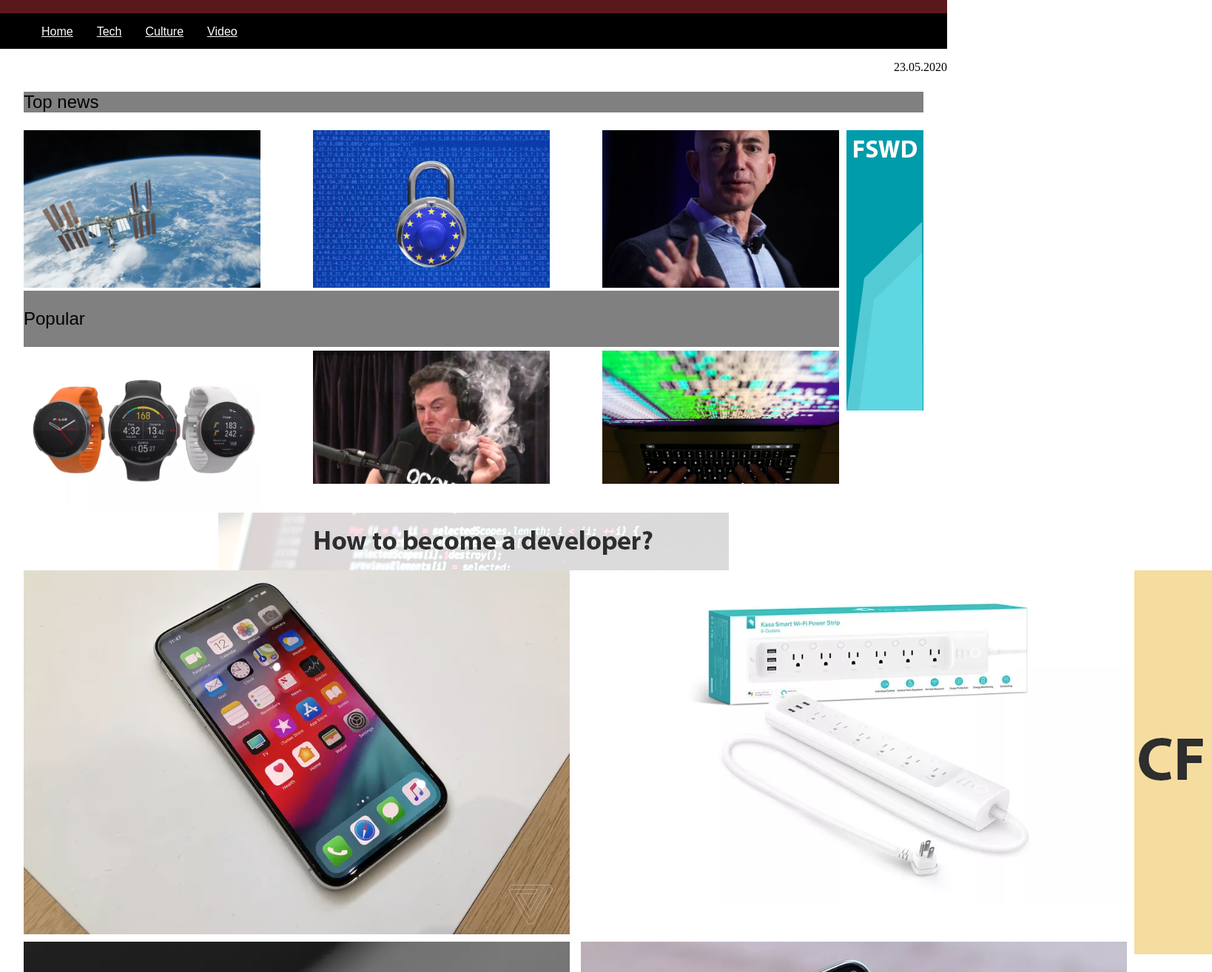
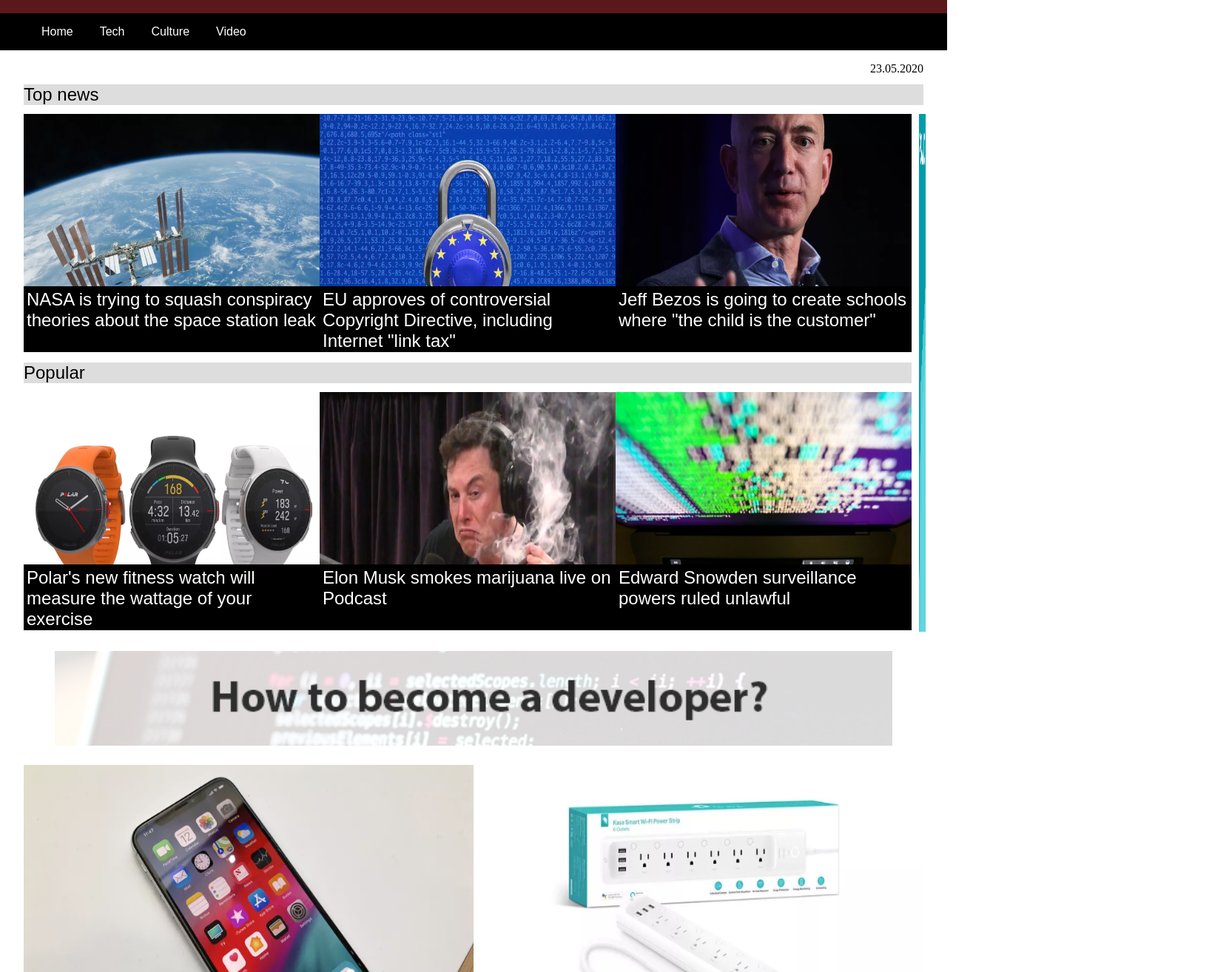
Before and after one commit to Ahimedes/CFLMS-Ahmed-CodeReview-02, a plain HTML site: page index.html in a window 1280 px wide. Shown: the part 91-1405 px from the top of the page at 74% size, 1638 px wide, since content can reach past the window. Drawn offline with Linux system fonts and the light colour scheme.

Commit message:
Adds Css and changes layout mistakes

```diff
--- a/index.html
+++ b/index.html
@@ -9,10 +9,13 @@
 <body>
 	<div class="Banner">
 		<div>
-			<img src="img/logo-newspaper-cf.png">
+            <a href="https://codefactory.wien">
+			<img src="img/logo-newspaper-cf.png" title="Sidebanner"></a>
 		</div>
 		<div>
+            <a href="https://codefactory.wien/de/home/">
 			<img src="img/banner-1.png">
+            </a>
 		</div>
 	</div>
 
@@ -24,54 +27,64 @@
 		   <li><a href="#">Video</a></li>
 	    </ul>
     </div>
-
-    <div class="Date">
+    <section class="whole">
+        <section class="Uno">
+            <section class="Date">
             	<p>23.05.2020</p>
-    </divn>
+            </section>
+        </section>
+            <section class="Head1">
             <div class="First">
             	<p>Top news</p>
             </div>
-
+            </section>
         <section class="Burrito">
         	<div class="Pics">
         		<div class="Upperbox1">
-    			<div><img class="newspic" src="img/nasa.png"></div>
-    			<div><img class="newspic" src="img/eu.png"></div>
-    			<div><img class="newspic" src="img/jeff.png"></div>
+        			<div class="contain"><img class="newspic" src="img/nasa.png"><div class="Text">NASA is trying to squash conspiracy theories about the space station leak</div></div>
+        			<div class="contain"><div class="Text">EU approves of controversial Copyright Directive, including Internet "link tax"</div><img class="newspic" src="img/eu.png"></div>
+        			<div class="contain"><img class="newspic" src="img/jeff.png"><div class="Text">Jeff Bezos is going to create schools where "the child is the customer"</div></div>
         		</div>
+
         		<div class="Second">
         			<p>Popular</p>
         		</div>
+
         		<div class="Lowerbox1">
-    			<div><img class="newspic" src="img/polar.png"></div>
-    			<div><img class="newspic" src="img/musk.jpg"></div>
-    			<div><img class="newspic" src="img/snowden.jpg"></div>
+        			<div class="contain"><img class="newspic" src="img/polar.png"><div class="Text">Polar's new fitness watch will measure the wattage of your exercise</div></div>
+        			<div class="contain"><img class="newspic" src="img/musk.jpg"><div class="Text">Elon Musk smokes marijuana live on Podcast</div></div>
+        			<div class="contain"><img class="newspic" src="img/snowden.jpg"><div class="Text">Edward Snowden surveillance powers ruled unlawful</div></div>
         		</div>
         	</div>
 
         	<aside class="sidebanner">
-    		<img src="img/banner-2.png">
+                <a href="https://codefactory.wien">
+        		<img id="firstban" src="img/banner-2.png"></a>
         	</aside>
         </section>
 
+        <section class="Wrap">
             <aside class="midbanner">
-    	<img src="img/banner-3.png">
+            	<img id="secondban" src="img/banner-3.png">
             </aside>
+        </section>
 
         <section class="Burrito">
         	<div class="Pics2">
         		<div class="Upperbox2">
-    			<div class="bigpic"><img src="img/iphone.png"></div>
-    			<div class="bigpic"><img src="img/smart.png"></div>
+        			<div class="contain"><img class="bigpic" src="img/iphone.png"><div class="Text">How to order the iPhone XS, XS Max and XR</div></div>
+        			<div class="contain"><img class="bigpic" src="img/smart.png"><div class="Text">This smart power strip lets you individually control each outlet</div></div>
         		</div>
         		<div class="Lowerbox2">
-    			<div class="bigpic"><img src="img/one.png"></div>
-    			<div class="bigpic"><img src="img/phone.png"></div>
+        			<div class="contain"><img class="bigpic" src="img/one.png"><div class="Text">OnePlus announces super cheap USB-C earbuds</div></div>
+        			<div class="contain"><img class="bigpic" src="img/phone.png"><div class="Text">Spotify raises limit for offline to 10,000 songs per device</div></div>
         		</div>
         	</div>
         	<aside class="sidebanner">
-    		<img src="img/banner-4.png">
+                <a href="https://codefactory.wien">
+        		<img id ="lastban" src="img/banner-4.png"></a>
         	</aside>
+        </section>
     </section>
 
     <footer>
@@ -81,7 +94,8 @@
 		   <li><a href="#">Culture</a></li>
 		   <li><a href="#">Video</a></li>
 	    </ul>
-    	<img class="Botlogo" src="img/logo-newspaper-cf.png">
+        <a href="https://codefactory.wien">
+    	<img class="Botlogo" src="img/logo-newspaper-cf.png"></a>
     	<p id="para">Ahmed - Codefactory 2020</p>
     </footer>
 
--- a/style.scss
+++ b/style.scss
@@ -1,120 +1,235 @@
+@media screen and (max-width: 480px) {
+	* {
+	display: flex;
+	flex-flow: column;
+	max-width: 100%;
+	}
+
+}
+
+
 body {
 	margin: 0;
 }
+
+.whole {
+	width: 100%;
+}
+
 .Banner {
 	background-color: #5b181a;
 	display: flex;
 	justify-content: space-between;
-	align-items: center;
-	padding:1em;
-
+	padding: 1em;
 }
 
 .List {
 	list-style-type: none;
-	padding-bottom: 3em;
+	background-color: black;
 	margin-top: 0;
-	background-color: black;
+
 	li {
-		float: left;
+		display: inline-block;
+		padding: 1em;
 	}
+
 	a {
-		display: block;
-		padding: 1em;
 		color: white;
 		font-family: Arial, Helvetica, sans-serif;
+		text-decoration: none;
 	}
 }
 
-.Date {
-	text-align: right;
-}
 .Burrito {
 	display: flex;
-	width:95%;
-	margin: 0 auto;
+	width: 95%;
+	margin: auto;
+	flex-flow: row;
+
+
+	.Pics {
+		width: 80em;
+		margin-right: 10px;
+
+		.Upperbox1 {
+			display: flex;
+			flex-flow: row;
+			justify-content: space-between;
+			width: 100%;
+
 		}
 
-.First {
-	font-family: Arial, Helvetica, sans-serif;
-	background-color: gray;
-	width: 95%;
-	margin: 0 auto;
-	font-size: 1.5em;
-	text-align: left;
+		.Lowerbox1 {
+			display: flex;
+			flex-flow: row;
+			justify-content: space-between;
+			width: 100%;
+
 		}
 
-.Second {
-	font-family: Arial, Helvetica, sans-serif;
-	background-color: gray;
-	width: 100%;
-	margin: 0 auto;
-	font-size: 1.5em;
-	text-align: left;
-	display: flex;
+		.newspic {
+			width: 25em;
+			height: 20em;
+		}
+		.contain {
+				position: relative;
 			}
 
-.Pics {
-	display: flex;
-	flex-flow: column;
-	width: 100%;
-	.Upperbox1 {
+		.Text{
+			position: absolute;
+			bottom:0.1em;
+			height: 25%;
+			padding: 4px;
+			color: white;
+			background-color: black;
+			font-family: Arial, Helvetica, sans-serif;
+			font-size: 1.5em;
+		}
+
+	}
+
+	.Pics2 {
+		width: 80em;
+		margin-right: 10px;
+
+		.Upperbox2 {
 			display: flex;
 			justify-content: space-between;
-  		flex-direction: row;
 			width: 100%;
-  		margin-right: 15px;
+			margin-bottom: 3em;
+
 		}
-	.Lowerbox1 {
+
+		.Lowerbox2 {
 			display: flex;
 			justify-content: space-between;
-  		flex-direction: row;
 			width: 100%;
-  		margin-right: 15px;
-  		margin-top: 5px;
+
 		}
-	.newspic {
-		width: 20em;
+
+		.bigpic {
+			width: 38em;
+			height: 30em;
+
 		}
-	.bigpic {
-		display: flex;
-		width: 10em;
-		overflow: hidden;
+
+		.contain {
+				position: relative;
+			}
+
+			.Text{
+				position: absolute;
+				bottom:0.1em;
+				height: 25%;
+				width: 600px;
+				padding: 4px;
+				color: white;
+				background-color: black;
+				font-family: Arial, Helvetica, sans-serif;
+				font-size: 2em;
+		}
 
 	}
 }
 
-.Upperbox2 {
+.Uno {
+	width:95%;
+	margin: 0 auto;
 	display: flex;
-	justify-content: space-between;
-  	flex-direction: row;
+	justify-content: flex-end;
+
+	.Date {
+		display: flex;
+
+		p {
+			margin: 0;
+		}
+	}
+}
+
+.Head1{
+	width:95%;
+	margin: 0 auto;
+	display: flex;
+	.First {
+		background-color: #dddddd;
+		font-family: Arial, Helvetica, sans-serif;
+		margin-top: 0.5em;
+		margin-bottom: 0.5em;
+		font-size: 1.5em;
 		width: 100%;
 
+
+		p {
+			margin:0;
 		}
-.Lowerbox2 {
-	display: flex;
-	justify-content: space-between;
-  	flex-direction: row;
-  	width: 100%;
-  	margin-right: 15px;
-  	margin-top: 5px;
+
+	}
+}
+
+.Second {
+	background-color: #dddddd;
+	font-family: Arial, Helvetica, sans-serif;
+	font-size: 1.5em;
+
+
+	p {
+		margin-top: 0.5em;
+		margin-bottom: 0.5em;
+
+	}
+
 }
 
 .sidebanner {
+
+	#firstban {
 		height: 100%;
-	margin-left: 10px;
+		width: 150%;
+	}
+
+	#lastban {
+		height: 100%;
+		width: 150%;
+	}
+
 }
 
 .midbanner {
 	display: flex;
 	justify-content: center;
+
+	#secondban {
+		width: 90%;
+		height: 50%;
+		margin: 10px;
+	}
+}
+
+.Wrap {
+	width:90%;
+	margin: auto;
+	display: flex;
+	justify-content: center;
+
+	.midbanner {
 		width: 100%;
+		height: 100%;
+		margin-top: 1em;
+		margin-bottom: 1em;
+	}
+
+		#secondban {
+			width: 100%;
+			display: flex;
+		}
 }
 
 footer {
 	margin-top: 60px;
 	background-color: #191919;
 	width: 100%;
+	height: 100%;
 	margin-bottom: 0;
 	padding-bottom: 10px;
 }
@@ -137,8 +252,31 @@ footer {
 }
 
 #para {
+	text-align: center;
+  	color:white;
+  	padding-bottom: 100px;
+}
+
+.Botlogo {
+	float: right;
+}
+
+/*#para {
   display: flex;
   color:white;
   justify-content: center;
-  padding-bottom: 5px;
+  align-items: flex-end;
+  padding-bottom: 100px;
 }
+
+footer {
+
+	margin-top: 60px;
+	background-color: #191919;
+	width: 100%;
+	height: 100%;
+	margin-bottom: 0;
+	padding-bottom: 10px;
+}
+
+*/
```
Also changed, not shown: style.css, 1 other file. Lines whose indentation alone changed are shown as unchanged.
